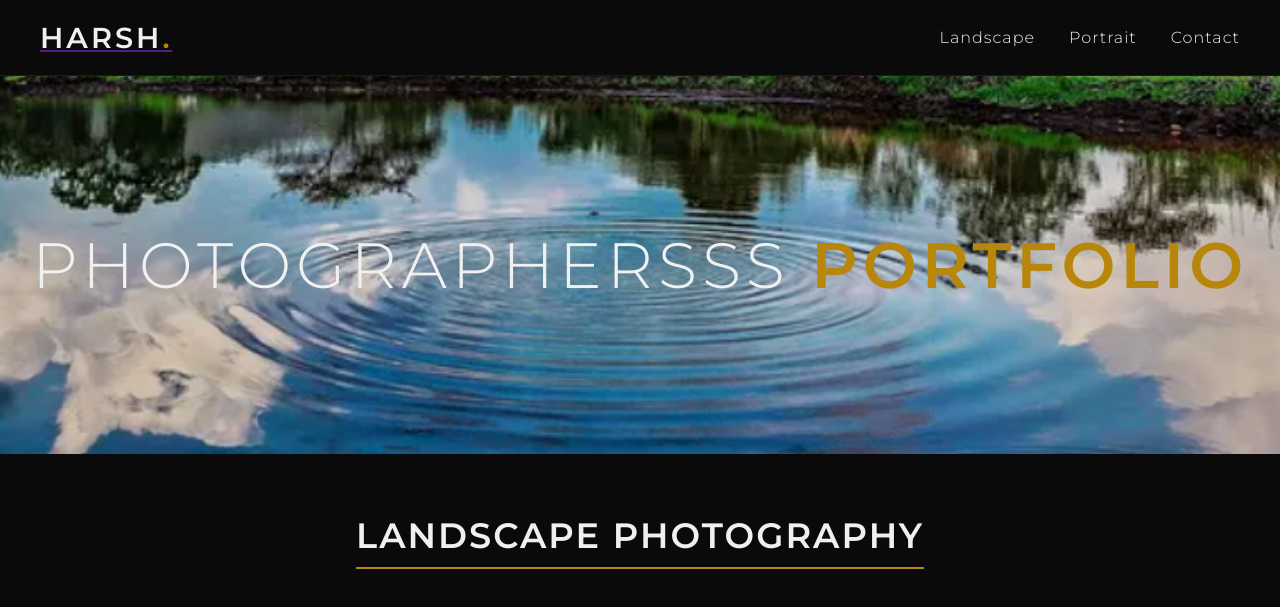
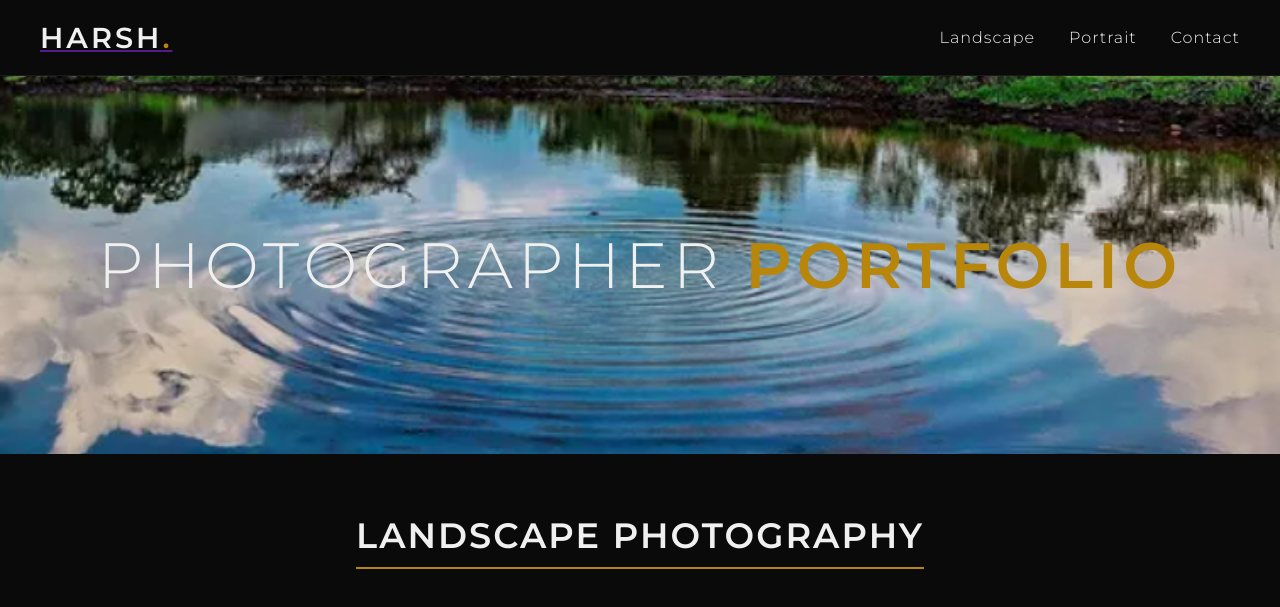
Before and after one commit to harshgbirje-h4/s3-cloudfront-website, a plain HTML site: page index.html in a window 1280 px wide. Shown: the top 607 px of the page. Drawn offline with Linux system fonts and the light colour scheme.

Commit message:
Update index.html

```diff
--- a/index.html
+++ b/index.html
@@ -179,7 +179,7 @@
         </nav>
     </header>
 
-    <h1 class="hero-title">Photographersss <span>Portfolio</span></h1>
+    <h1 class="hero-title">Photographer <span>Portfolio</span></h1>
 
     <h2 id="landscape" class="section-title">Landscape Photography</h2>
     <div class="gallery">
```
